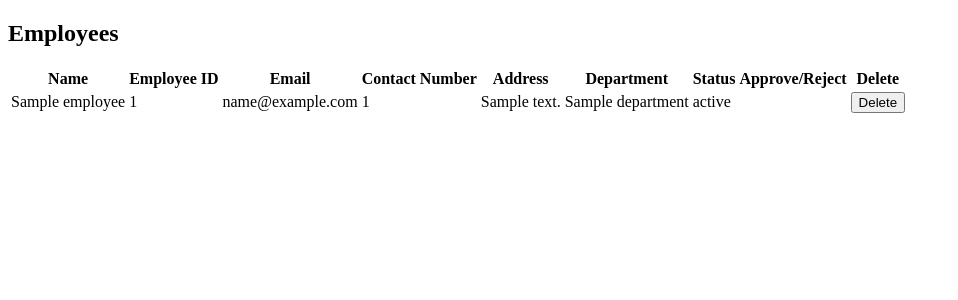
After one commit to Danudu/RouteReady, a PHP site: the page made by app/views/pages/hrmanager/view_employees.php in a window 1280 px wide. The commit adds this page. Shown: the top 300 px of the page, without its empty margins (0-958 px from the left). Run offline with PHP 8.4, Linux system fonts and the light colour scheme; the template is opened without the code that fills it: most values are stand-ins (such as "Sample title", 1, 10 or a date in 2020); some libraries are stand-ins or nearby versions.

Commit message:
employee management

```diff
--- a/app/views/pages/hrmanager/home_hr.php
+++ b/app/views/pages/hrmanager/home_hr.php
@@ -41,7 +41,7 @@
             </ul>
             <ul>
                 <li>
-                    <a href="<?php echo URLROOT; ?>/posts/employees">
+                    <a href="<?php echo URLROOT; ?>/hrmanagers/viewEmployees">
                         <i class="fas fa-users"></i>
                         <span class="icon_name">Employees</span>
                     </a>
--- /dev/null
+++ b/app/views/pages/hrmanager/view_employees.php
@@ -0,0 +1,58 @@
+<!DOCTYPE html>
+<html lang="en">
+
+<head>
+    <meta charset="UTF-8">
+    <meta name="viewport" content="width=device-width, initial-scale=1.0">
+    <title>Employees</title>
+</head>
+
+<body>
+    <h2>Employees</h2>
+    <table>
+        <thead>
+            <tr>
+                <th>Name</th>
+                <th>Employee ID</th>
+                <th>Email</th>
+                <th>Contact Number</th>
+                <th>Address</th>
+                <th>Department</th>
+                <th>Status</th>
+                <th>Approve/Reject</th>
+                <th>Delete</th>
+            </tr>
+        </thead>
+        <tbody>
+            <?php foreach ($data['employees'] as $employee): ?>
+                <tr>
+                    <td><?php echo $employee->name; ?></td>
+                    <td><?php echo $employee->emp_id; ?></td>
+                    <td><?php echo $employee->email; ?></td>
+                    <td><?php echo $employee->contact_num; ?></td>
+                    <td><?php echo $employee->address; ?></td>
+                    <td><?php echo $employee->department; ?></td>
+                    <td><?php echo $employee->status; ?></td>
+                    <td>
+                        <?php if ($employee->status === 'approved'): ?>
+                            <form action="<?php echo URLROOT; ?>/hrmanagers/updateEmployeeStatus/<?php echo $employee->id; ?>" method="POST">
+                                <button type="submit" name="action" value="reject">Reject</button>
+                            </form>
+                        <?php elseif ($employee->status === 'pending'): ?>
+                            <form action="<?php echo URLROOT; ?>/hrmanagers/updateEmployeeStatus/<?php echo $employee->id; ?>" method="POST">
+                                <button type="submit" name="action" value="approve">Approve</button>
+                            </form>
+                        <?php endif; ?>
+                    </td>
+                    <td>
+                        <form action="<?php echo URLROOT; ?>/hrmanagers/deleteEmployee/<?php echo $employee->id; ?>" method="POST">
+                            <button type="submit">Delete</button>
+                        </form>
+                    </td>
+                </tr>
+            <?php endforeach; ?>
+        </tbody>
+    </table>
+</body>
+
+</html>
```
Also changed, not shown: app/controllers/Hrmanagers.php (+46 -1 lines), app/models/User.php (+36 -0 lines).
